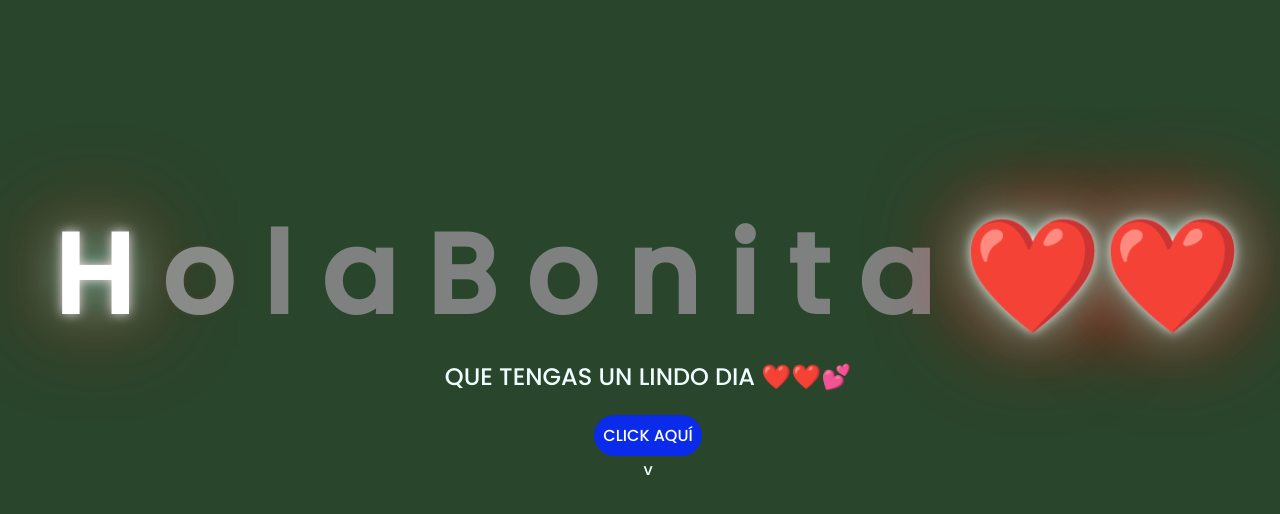
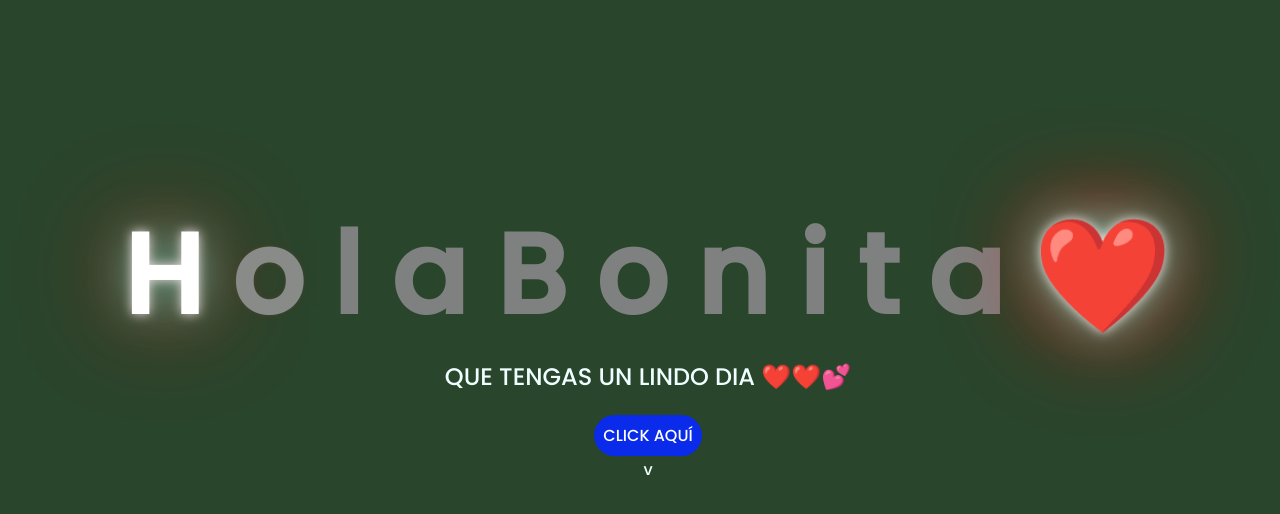
Before and after one commit to arellano0704/LINDO-DIA-, a plain HTML site: page index.html in a window 1280 px wide. Drawn offline with Linux system fonts and the light colour scheme.

Commit message:
Update index.html

```diff
--- a/index.html
+++ b/index.html
@@ -22,7 +22,7 @@
         <span>i</span>
         <span>t</span>
         <span>a</span>
-        <span>❤️❤️</span>
+        <span>❤️</span>
 
     </div>
     <div class="description">
```
